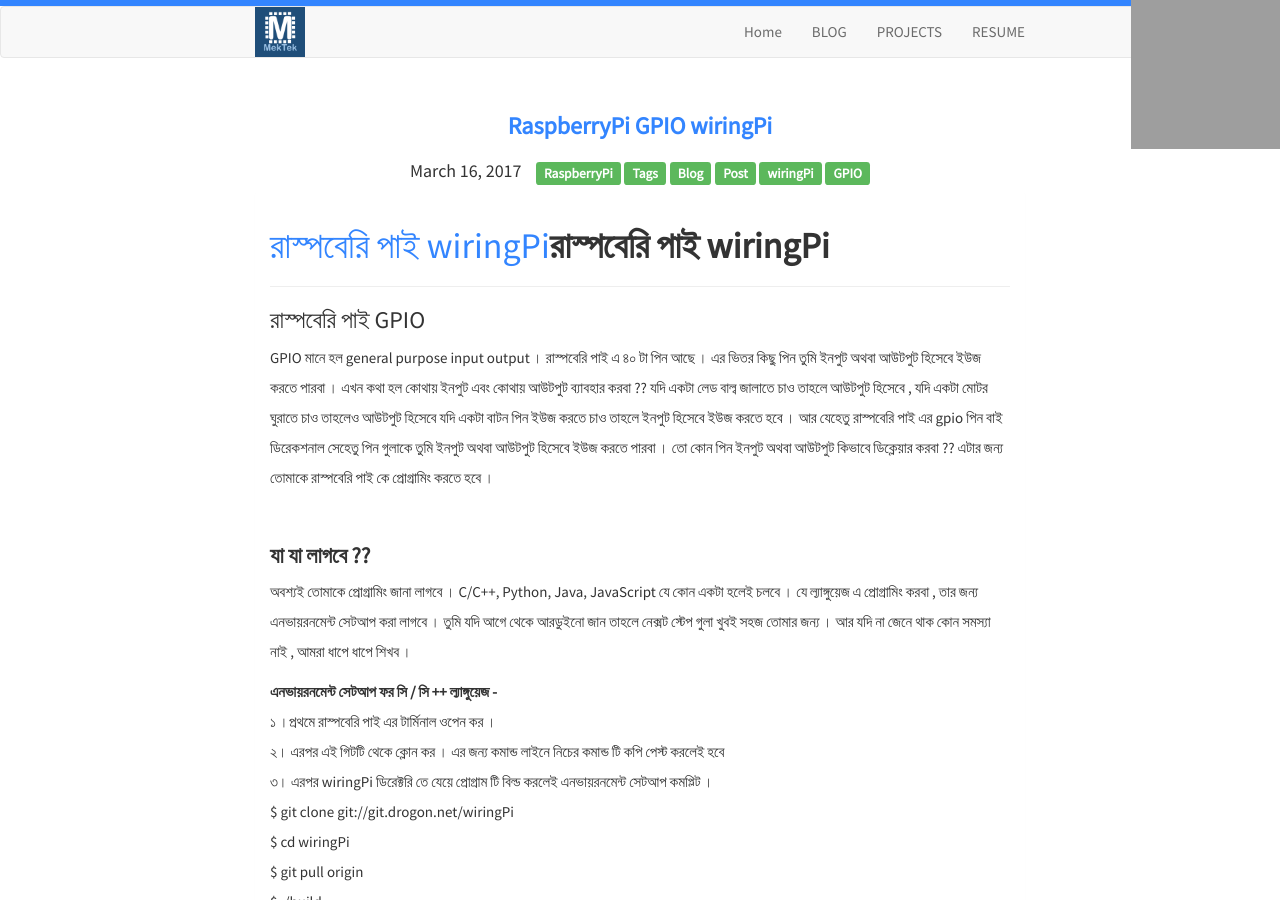
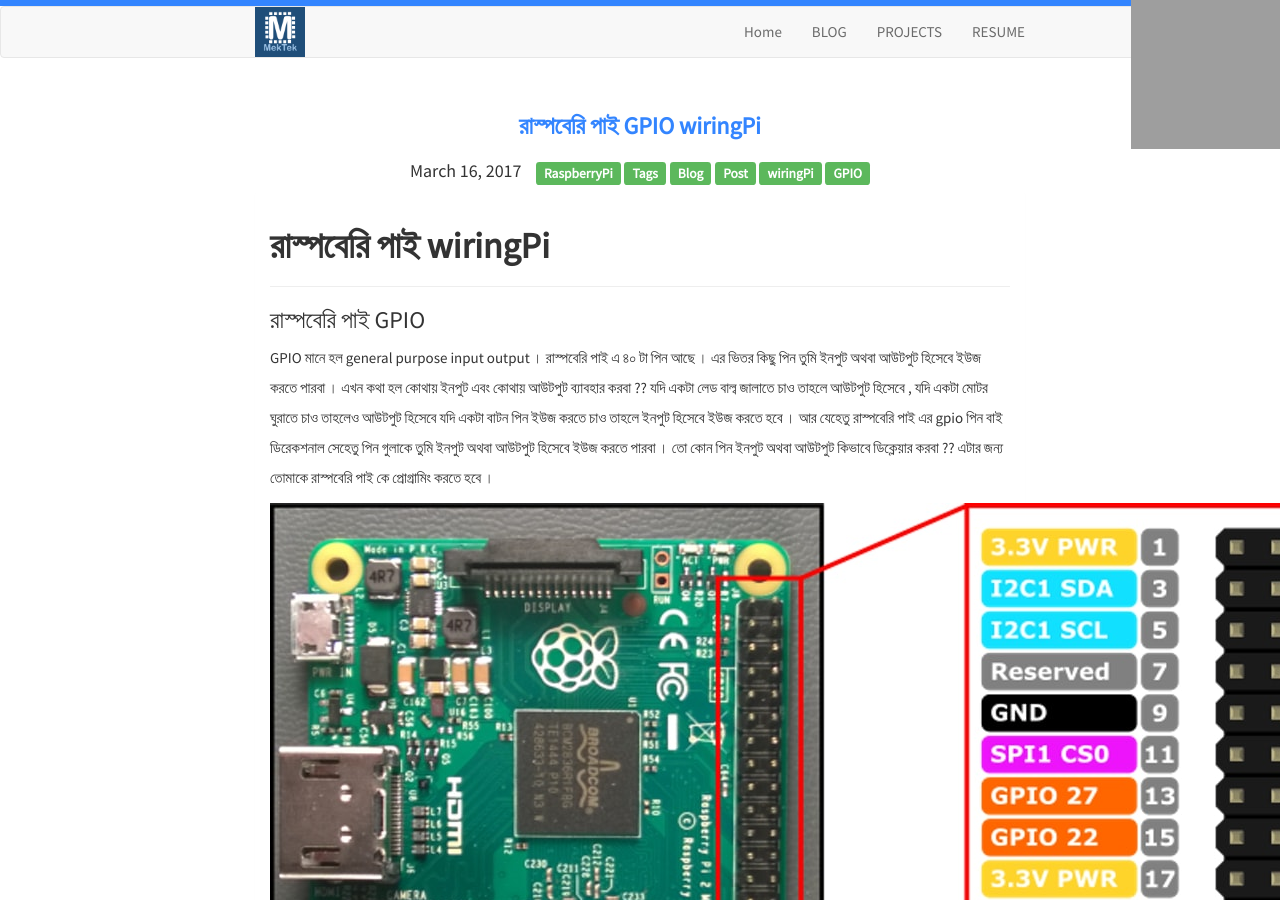
Before and after one commit to MekTekBD/saif, a Jekyll site: the page built from _posts/tutorial/2017-03-16-Raspberry-pi-gpio.md, in a window 1280 px wide and 900 px high. Built offline with Jekyll 4.4.1, drawn with Linux system fonts in a browser that asks for light colours; nearby versions of some CDN libraries; library files that are not in the unit come from our copies; comment, search, counter and statistics services are not loaded; grey boxes are pictures that could not be loaded.

Commit message:
Update 2017-03-16-Raspberry-pi-gpio.md

```diff
--- a/_posts/tutorial/2017-03-16-Raspberry-pi-gpio.md
+++ b/_posts/tutorial/2017-03-16-Raspberry-pi-gpio.md
@@ -1,6 +1,6 @@
 ---
 layout: post
-title:  RaspberryPi GPIO wiringPi
+title:  রাস্পবেরি পাই GPIO wiringPi
 categories: [tutorial]
 tags:
 - RaspberryPi
@@ -10,7 +10,7 @@
 - wiringPi
 - GPIO
 ---
-# [রাস্পবেরি পাই wiringPi](/wiringpi.md)**রাস্পবেরি পাই wiringPi**
+# **রাস্পবেরি পাই wiringPi**
 
 ---
 
@@ -18,7 +18,7 @@
 
 GPIO মানে হল general purpose input output । রাস্পবেরি পাই এ ৪০ টা পিন আছে । এর ভিতর কিছু পিন তুমি ইনপুট অথবা আউটপুট হিসেবে ইউজ করতে পারবা । এখন কথা হল কোথায় ইনপুট এবং কোথায় আউটপুট ব্যাবহার করবা ?? যদি একটা লেড বাল্ব জালাতে চাও তাহলে আউটপুট হিসেবে , যদি একটা মোটর ঘুরাতে চাও তাহলেও আউটপুট হিসেবে যদি একটা বাটন পিন ইউজ করতে চাও তাহলে ইনপুট হিসেবে ইউজ করতে হবে । আর যেহেতু রাস্পবেরি পাই এর gpio পিন বাই ডিরেকশনাল সেহেতু পিন গুলাকে তুমি ইনপুট অথবা আউটপুট হিসেবে ইউজ করতে পারবা । তো কোন পিন ইনপুট অথবা আউটপুট কিভাবে ডিক্লেয়ার করবা ?? এটার জন্য তোমাকে রাস্পবেরি পাই কে প্রোগ্রামিং করতে হবে ।
 
-![](/assets/4.jpg)
+![](https://raw.githubusercontent.com/MekTekBD/saif/gh-pages/_posts/assets/4.jpg)
 
 #### **যা যা লাগবে ??**
 
```
